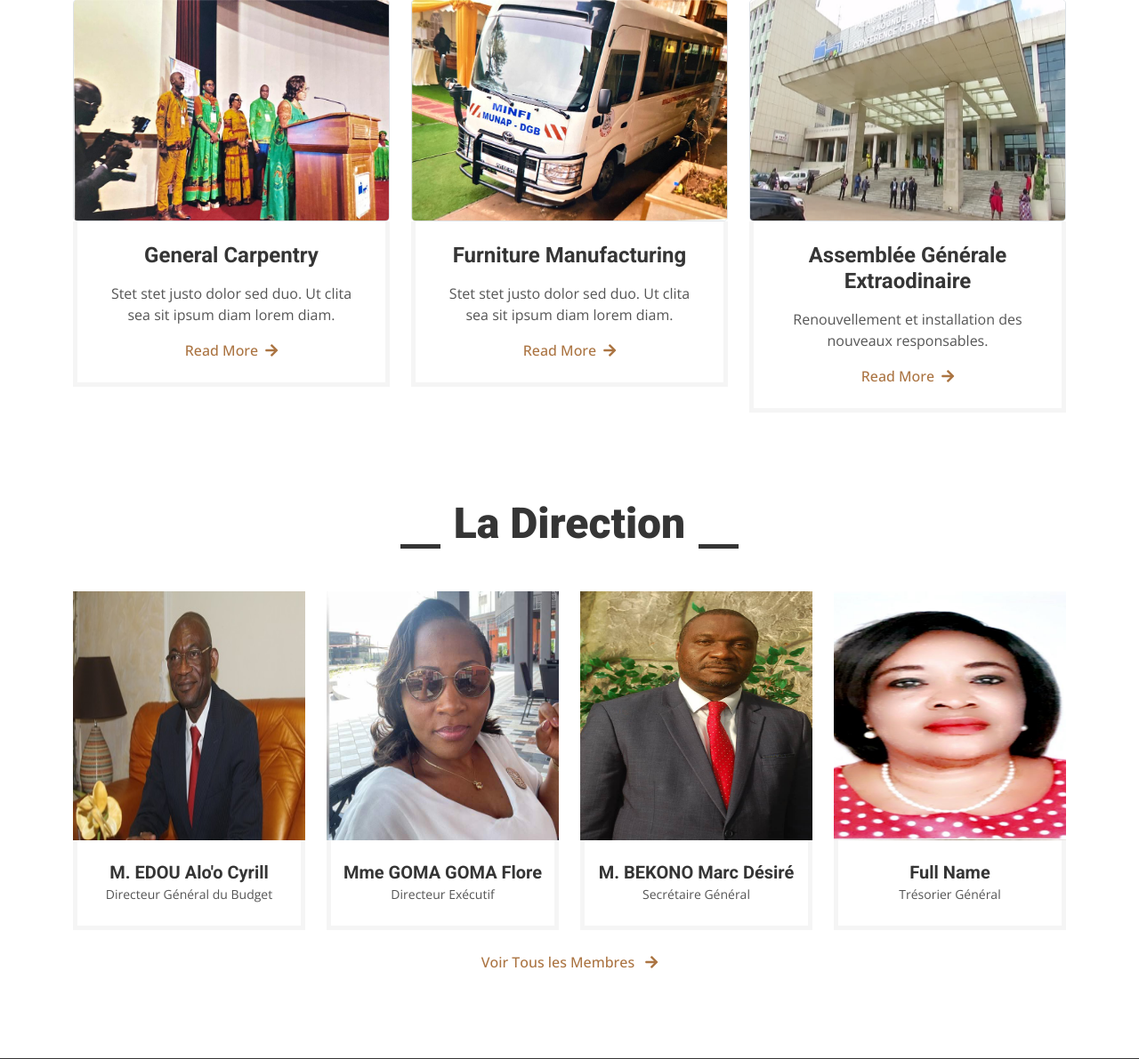
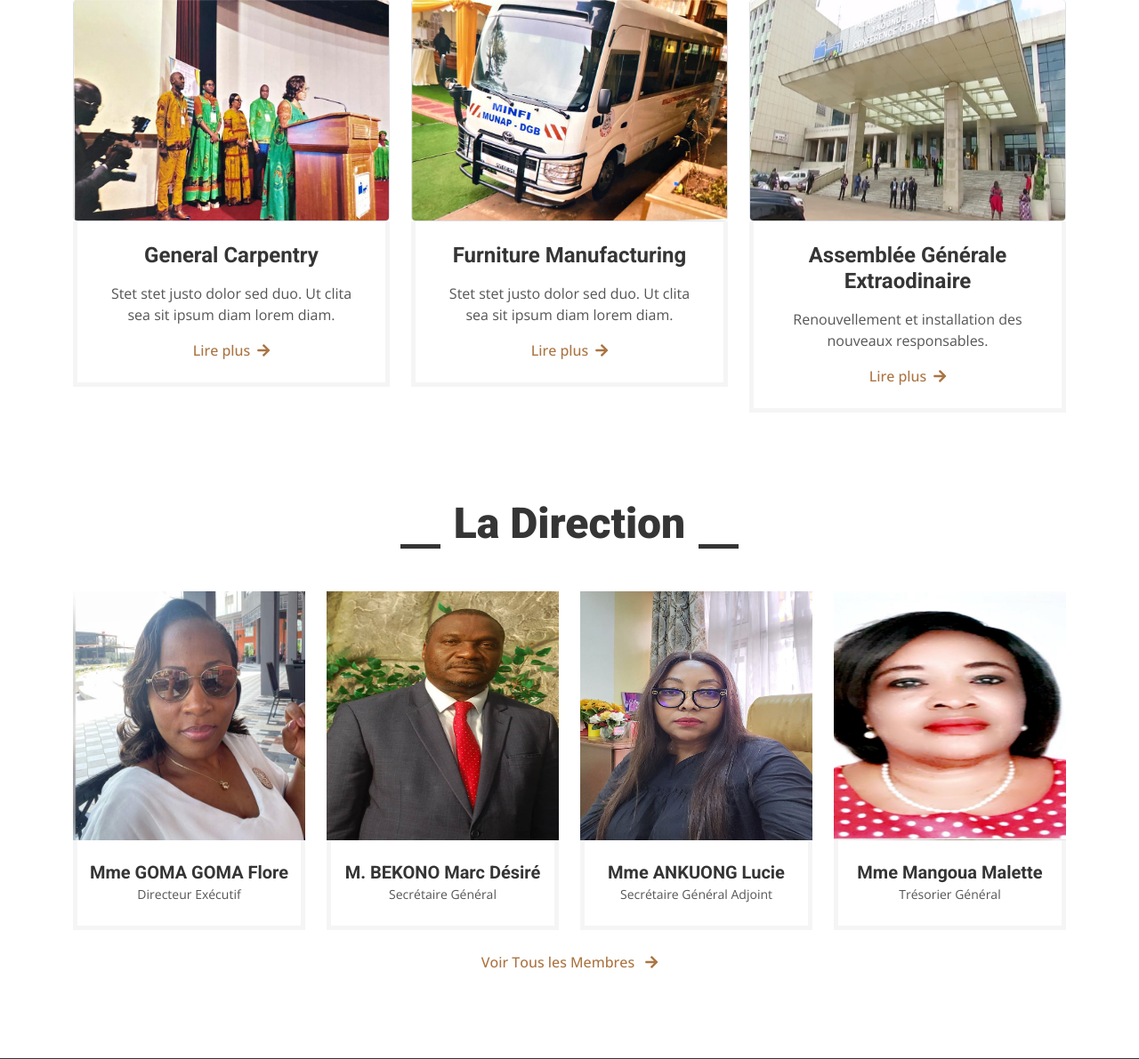
Before and after one commit to NanfackSteve/MUNAP-DGB, a PHP site: page / in a window 1280 px wide. Shown: the part 1624-2815 px from the top of the page at 89% size. Run offline with PHP 8.4, Linux system fonts and the light colour scheme; some libraries are stand-ins or nearby versions.

Commit message:
add news_1.php and update index

```diff
--- a/index.php
+++ b/index.php
@@ -145,7 +145,7 @@
                         <div class="p-4 text-center border border-5 border-light border-top-0">
                             <h4 class="mb-3">General Carpentry</h4>
                             <p>Stet stet justo dolor sed duo. Ut clita sea sit ipsum diam lorem diam.</p>
-                            <a class="fw-medium" href="">Read More<i class="fa fa-arrow-right ms-2"></i></a>
+                            <a class="fw-medium" href="">Lire plus<i class="fa fa-arrow-right ms-2"></i></a>
                         </div>
                     </div>
                 </div>
@@ -157,7 +157,7 @@
                         <div class="p-4 text-center border border-5 border-light border-top-0">
                             <h4 class="mb-3">Furniture Manufacturing</h4>
                             <p>Stet stet justo dolor sed duo. Ut clita sea sit ipsum diam lorem diam.</p>
-                            <a class="fw-medium" href="">Read More<i class="fa fa-arrow-right ms-2"></i></a>
+                            <a class="fw-medium" href="">Lire plus<i class="fa fa-arrow-right ms-2"></i></a>
                         </div>
                     </div>
                 </div>
@@ -169,7 +169,7 @@
                         <div class="p-4 text-center border border-5 border-light border-top-0">
                             <h4 class="mb-3">Assemblée Générale Extraodinaire </h4>
                             <p>Renouvellement et installation des nouveaux responsables.</p>
-                            <a class="fw-medium" href="">Read More<i class="fa fa-arrow-right ms-2"></i></a>
+                            <a class="fw-medium" href="news_1.php">Lire plus<i class="fa fa-arrow-right ms-2"></i></a>
                         </div>
                     </div>
                 </div>
@@ -185,22 +185,7 @@
                 <h1 class="display-5 mb-5">La Direction</h1>
             </div>
             <div class="row g-4">
-                <div class="col-lg-3 col-md-6 wow fadeInUp" data-wow-delay="0.1s">
-                    <div class="team-item">
-                        <div class="overflow-hidden position-relative">
-                            <img class="img-fluid" src="img/organism/DGB.jpg" alt="" style="height: 280px; width: 100%;">
-                            <div class="team-social">
-                                <a class="btn btn-square" href=""><i class="fab fa-facebook-f"></i></a>
-                                <a class="btn btn-square" href=""><i class="fab fa-twitter"></i></a>
-                                <a class="btn btn-square" href=""><i class="fab fa-instagram"></i></a>
-                            </div>
-                        </div>
-                        <div class="text-center border border-5 border-light border-top-0 p-4">
-                            <h5 class="mb-0">M. EDOU Alo'o Cyrill</h5>
-                            <small>Directeur Général du Budget</small>
-                        </div>
-                    </div>
-                </div>
+
                 <div class="col-lg-3 col-md-6 wow fadeInUp" data-wow-delay="0.3s">
                     <div class="team-item">
                         <div class="overflow-hidden position-relative">
@@ -233,6 +218,22 @@
                         </div>
                     </div>
                 </div>
+                <div class="col-lg-3 col-md-6 wow fadeInUp" data-wow-delay="0.1s">
+                    <div class="team-item">
+                        <div class="overflow-hidden position-relative">
+                            <img class="img-fluid" src="img/organism/SGA.jpg" alt="" style="height: 280px; width: 100%;">
+                            <div class="team-social">
+                                <a class="btn btn-square" href=""><i class="fab fa-facebook-f"></i></a>
+                                <a class="btn btn-square" href=""><i class="fab fa-twitter"></i></a>
+                                <a class="btn btn-square" href=""><i class="fab fa-instagram"></i></a>
+                            </div>
+                        </div>
+                        <div class="text-center border border-5 border-light border-top-0 p-4">
+                            <h5 class="mb-0">Mme ANKUONG Lucie</h5>
+                            <small>Secrétaire Général Adjoint</small>
+                        </div>
+                    </div>
+                </div>
                 <div class="col-lg-3 col-md-6 wow fadeInUp" data-wow-delay="0.5s">
                     <div class="team-item">
                         <div class="overflow-hidden position-relative">
@@ -244,7 +245,7 @@
                             </div>
                         </div>
                         <div class="text-center border border-5 border-light border-top-0 px-2 py-4">
-                            <h5 class="mb-0">Full Name</h5>
+                            <h5 class="mb-0">Mme Mangoua Malette</h5>
                             <small>Trésorier Général</small>
                         </div>
                     </div>
--- a/team_BE.php
+++ b/team_BE.php
@@ -43,7 +43,7 @@
                 </div>
             </div>
             <div class="text-center border border-5 border-light border-top-0 px-2 py-4">
-                <h5 class="mb-0">Mme ANKUONG Lucie </h5>
+                <h5 class="mb-0">Mme ANKUONG Lucie</h5>
                 <small>Secrétaire Général Adjoint</small>
             </div>
         </div>
@@ -59,7 +59,7 @@
                 </div>
             </div>
             <div class="text-center border border-5 border-light border-top-0 px-2 py-4">
-                <h5 class="mb-0">Full Name</h5>
+                <h5 class="mb-0">M Mangoua Malette</h5>
                 <small>Trésorier Général</small>
             </div>
         </div>
```
Also changed, not shown: news.php (+6 -6 lines), news_1.php (renamed from testimonial.php, +25 -14 lines).
